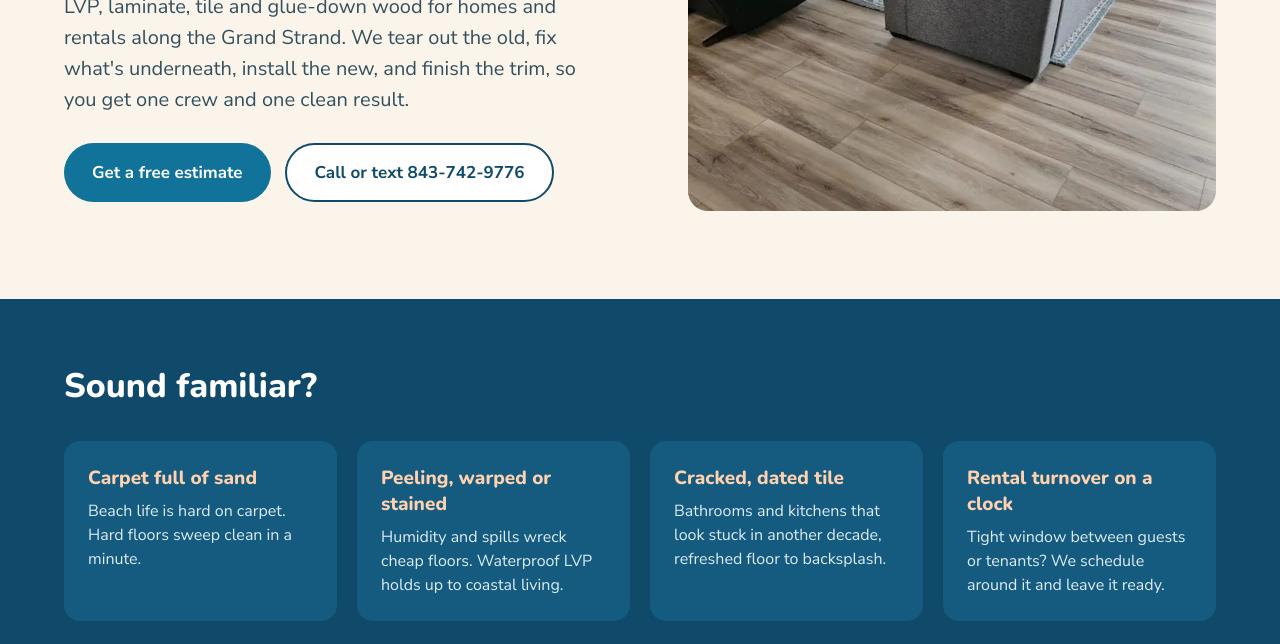
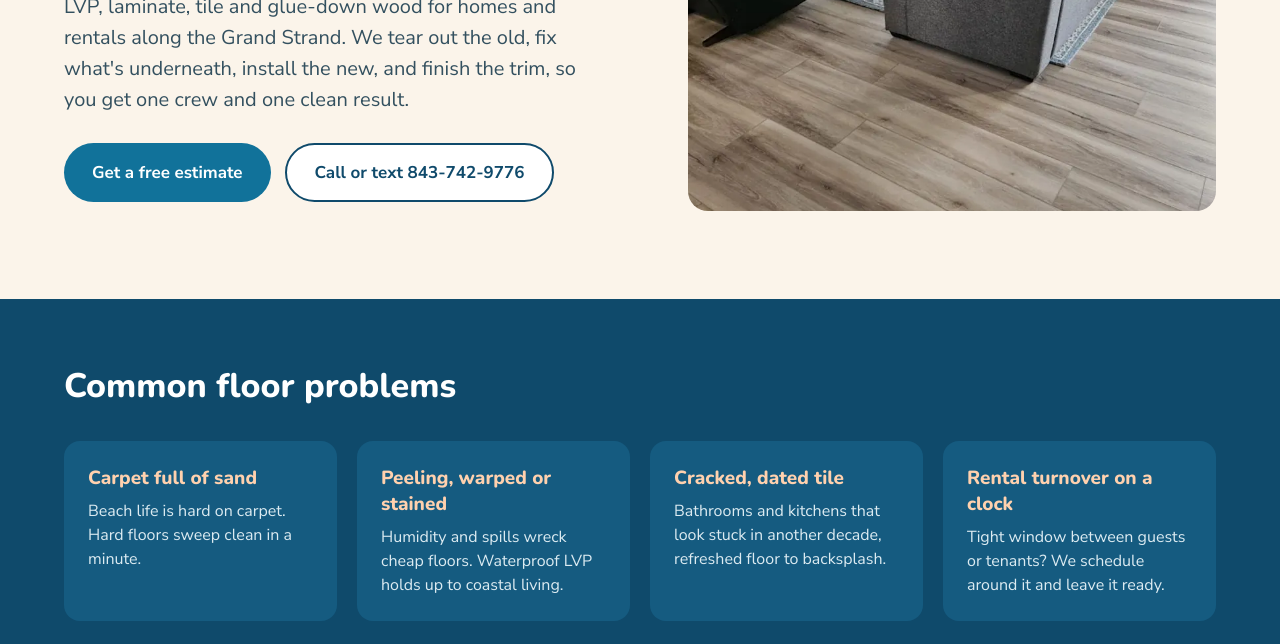
Before and after one commit to lando-ccs/Southern-Shores-Flooring, a plain HTML site: page index.html in a window 1280 px wide. Shown: the part 453-1097 px from the top of the page. Drawn offline with nearby package versions, Linux system fonts and the light colour scheme.

Commit message:
Rename pain-points heading to Common floor problems
Co-Authored-By: Claude Opus 5.5 <noreply@anthropic.com>

```diff
--- a/index.html
+++ b/index.html
@@ -108,7 +108,7 @@
   <!-- PAIN POINTS -->
   <section class="pain" aria-labelledby="pain-title">
     <div class="container stack">
-      <h2 id="pain-title">Sound familiar?</h2>
+      <h2 id="pain-title">Common floor problems</h2>
       <div class="card-grid">
         <div class="pain-card">
           <h3>Carpet full of sand</h3>
```
